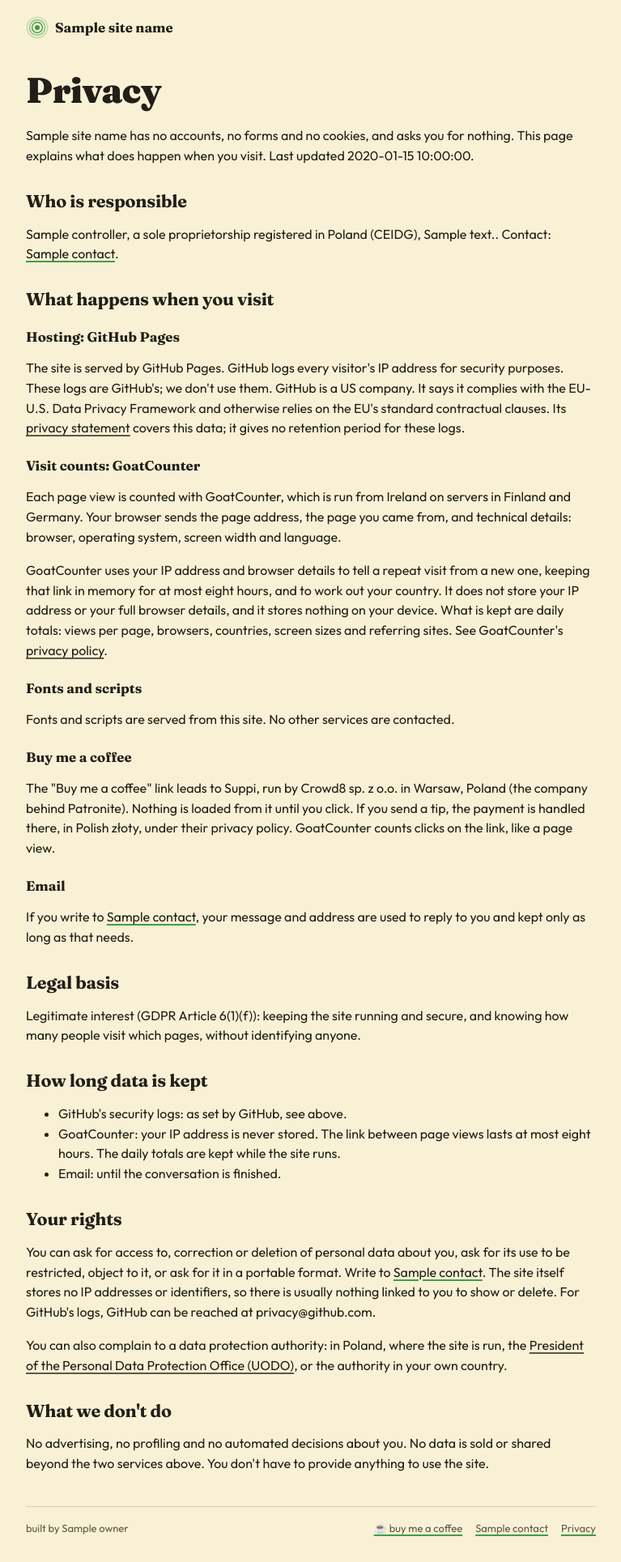
After one commit to Aimekram/call-of-kiuru, a Python web app: template site/templates/privacy.html in a window 1280 px wide. The commit adds this page. Shown: the whole page at 81% size, without its empty margins (256-1023 px from the left). Run offline with Jinja, Linux system fonts and the light colour scheme; the template is opened without the code that fills it: most values are stand-ins (such as "Sample title", 1, 10 or a date in 2020).

Commit message:
feat: privacy page, footer and tip link
- Privacy page (GDPR Art. 13): Devtortie Janina Byszewska as controller with
  the CEIDG address, GitHub Pages and GoatCounter, legal basis, retention,
  rights, UODO. Linked from every page; the privacy page carries no data note.
- Footer of its own: "built by nin at devtortie", email, Privacy. "What this
  number is" moves into the page, with "Data updated" next to the data.
- "Buy me a coffee" links to suppi.pl/devtortie as a plain link; GoatCounter
  counts its clicks as the "tip-link" event.

Co-Authored-By: Claude Opus 5.5 <noreply@anthropic.com>

```diff
--- a/site/static/style.css
+++ b/site/static/style.css
@@ -31,7 +31,7 @@
 body {
   margin: 0 auto;
   max-width: 44rem;
-  padding: 20px 16px 48px;
+  padding: 20px 16px 32px;
   background: var(--paper);
   color: var(--ink);
   font: 1rem/1.55 var(--text);
@@ -142,8 +142,19 @@ table.rows-link thead tr > :first-child { padding-left: 0.5rem; }
 
 .note { font-size: 0.875rem; color: var(--muted); }
 
-footer { margin-top: 3rem; padding-top: 1rem; border-top: 2px solid var(--ink); font-size: 0.875rem; color: var(--muted); }
-footer h2 { font-size: 1rem; color: var(--ink); margin-top: 0; }
+/* About the data, closing every page's content */
+.about { margin-top: 3rem; padding-top: 1rem; border-top: 2px solid var(--ink); font-size: 0.875rem; color: var(--muted); }
+.about h2 { font-size: 1rem; color: var(--ink); margin-top: 0; }
+.about strong { color: var(--ink); font-weight: 600; }
+
+/* Footer: who runs the site, contact, privacy */
+.site-footer {
+  display: flex; flex-wrap: wrap; justify-content: space-between; gap: 0.25rem 1.5rem;
+  margin-top: 2.5rem; padding-top: 1rem; border-top: 1px solid var(--line);
+  font-size: 0.8125rem; color: var(--muted);
+}
+.site-footer p { margin: 0; }
+.site-footer .links { display: flex; flex-wrap: wrap; gap: 0.25rem 1rem; }
 
 td:has(> time), td.date { white-space: nowrap; }
 
--- a/site/templates/base.html
+++ b/site/templates/base.html
@@ -24,12 +24,18 @@
 </header>
 <main>
 {% block content %}{% endblock %}
-</main>
-<footer>
+{% block about %}
+<aside class="about">
 <h2>What this number is</h2>
 <p>The start of spring shown here is a model result, not an observation. It is the first-bloom index of the Extended Spring Indices (SI-x), a published model that estimates from daily temperatures when early-spring plants such as lilac and honeysuckle first bloom. Each city is compared with the model's own {{ baseline }} average for that city.</p>
-<p>Temperatures come from the ERA5 reanalysis, which arrives about five days late. {{ attribution }}</p>
-<p>Updated {{ updated }}. Visits are counted with <a target="_blank" rel="noopener" href="https://www.goatcounter.com/">GoatCounter</a>, without cookies.</p>
+<p>Temperatures come from the ERA5 reanalysis, which arrives about five days late. <strong>Data updated {{ updated }}.</strong></p>
+<p>{{ attribution }}</p>
+</aside>
+{% endblock %}
+</main>
+<footer class="site-footer">
+<p>built by {{ owner }}</p>
+<p class="links">{% if tip_url %}<a target="_blank" rel="noopener" href="{{ tip_url }}" data-goatcounter-click="tip-link" data-goatcounter-title="Buy me a coffee">☕️ buy me a coffee</a>{% endif %}<a href="mailto:{{ contact }}">{{ contact }}</a><a href="{{ root }}privacy/">Privacy</a></p>
 </footer>
 <script src="{{ root }}static/sort.js" defer></script>
 {% block scripts %}{% endblock %}
--- /dev/null
+++ b/site/templates/privacy.html
@@ -0,0 +1,38 @@
+{% extends "base.html" %}
+{% block title %}Privacy – {{ site_name }}{% endblock %}
+{% block description %}What happens to your data when you visit {{ site_name }}: hosting on GitHub Pages, visit counts with GoatCounter, no cookies.{% endblock %}
+{% block content %}
+<h1>Privacy</h1>
+<p>{{ site_name }} has no accounts, no forms and no cookies, and asks you for nothing. This page explains what does happen when you visit. Last updated {{ privacy_updated }}.</p>
+<h2>Who is responsible</h2>
+<p>{{ controller }}, a sole proprietorship registered in Poland (CEIDG), {{ address }}. Contact: <a href="mailto:{{ contact }}">{{ contact }}</a>.</p>
+<h2>What happens when you visit</h2>
+<h3>Hosting: GitHub Pages</h3>
+<p>The site is served by GitHub Pages. GitHub logs every visitor's IP address for security purposes. These logs are GitHub's; we don't use them. GitHub is a US company. It says it complies with the EU-U.S. Data Privacy Framework and otherwise relies on the EU's standard contractual clauses. Its <a target="_blank" rel="noopener" href="https://docs.github.com/en/site-policy/privacy-policies/github-general-privacy-statement">privacy statement</a> covers this data; it gives no retention period for these logs.</p>
+<h3>Visit counts: GoatCounter</h3>
+<p>Each page view is counted with GoatCounter, which is run from Ireland on servers in Finland and Germany. Your browser sends the page address, the page you came from, and technical details: browser, operating system, screen width and language.</p>
+<p>GoatCounter uses your IP address and browser details to tell a repeat visit from a new one, keeping that link in memory for at most eight hours, and to work out your country. It does not store your IP address or your full browser details, and it stores nothing on your device. What is kept are daily totals: views per page, browsers, countries, screen sizes and referring sites. See GoatCounter's <a target="_blank" rel="noopener" href="https://www.goatcounter.com/help/privacy">privacy policy</a>.</p>
+<h3>Fonts and scripts</h3>
+<p>Fonts and scripts are served from this site. No other services are contacted.</p>
+{% if tip_url %}
+<h3>Buy me a coffee</h3>
+<p>The "Buy me a coffee" link leads to Suppi, run by Crowd8 sp. z o.o. in Warsaw, Poland (the company behind Patronite). Nothing is loaded from it until you click. If you send a tip, the payment is handled there, in Polish złoty, under their privacy policy. GoatCounter counts clicks on the link, like a page view.</p>
+{% endif %}
+<h3>Email</h3>
+<p>If you write to <a href="mailto:{{ contact }}">{{ contact }}</a>, your message and address are used to reply to you and kept only as long as that needs.</p>
+<h2>Legal basis</h2>
+<p>Legitimate interest (GDPR Article 6(1)(f)): keeping the site running and secure, and knowing how many people visit which pages, without identifying anyone.</p>
+<h2>How long data is kept</h2>
+<ul>
+<li>GitHub's security logs: as set by GitHub, see above.</li>
+<li>GoatCounter: your IP address is never stored. The link between page views lasts at most eight hours. The daily totals are kept while the site runs.</li>
+<li>Email: until the conversation is finished.</li>
+</ul>
+<h2>Your rights</h2>
+<p>You can ask for access to, correction or deletion of personal data about you, ask for its use to be restricted, object to it, or ask for it in a portable format. Write to <a href="mailto:{{ contact }}">{{ contact }}</a>. The site itself stores no IP addresses or identifiers, so there is usually nothing linked to you to show or delete. For GitHub's logs, GitHub can be reached at privacy@github.com.</p>
+<p>You can also complain to a data protection authority: in Poland, where the site is run, the <a target="_blank" rel="noopener" href="https://uodo.gov.pl/">President of the Personal Data Protection Office (UODO)</a>, or the authority in your own country.</p>
+<h2>What we don't do</h2>
+<p>No advertising, no profiling and no automated decisions about you. No data is sold or shared beyond the two services above. You don't have to provide anything to use the site.</p>
+{% endblock %}
+{# Shows no data, so no note about the data or its attribution. #}
+{% block about %}{% endblock %}
```
Also changed, not shown: PLAN.md (+9 -2 lines), pipeline/build_site.py (+9 -0 lines), tests/test_site.py (+21 -3 lines).
